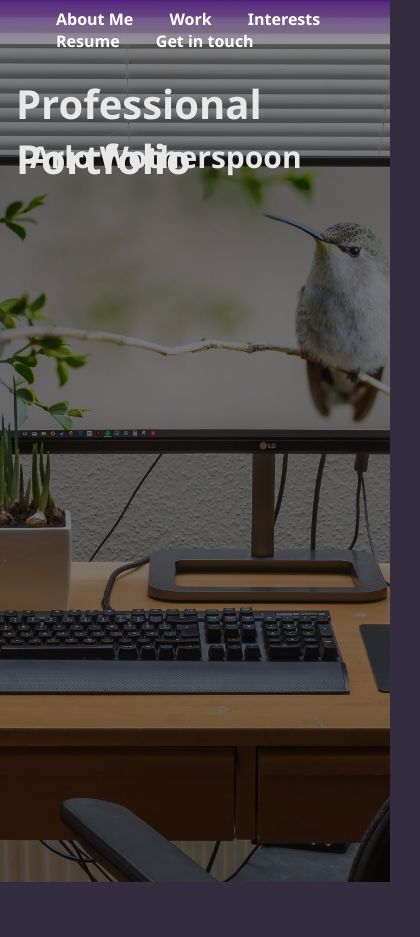
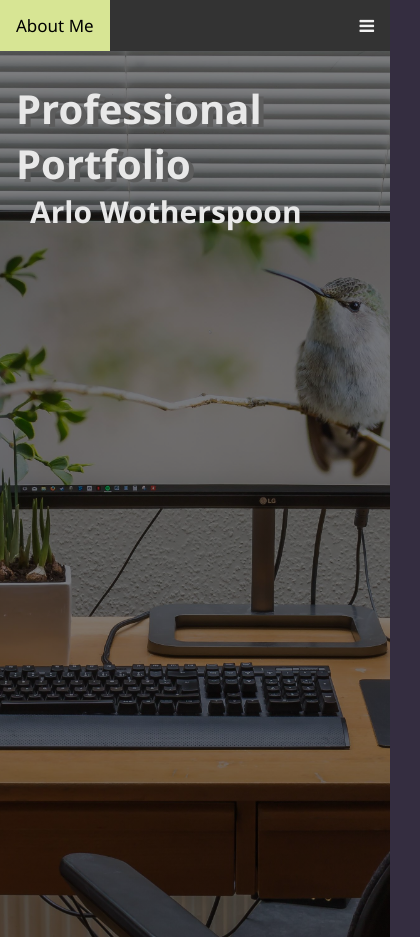
Before and after one commit to 20rp/my-site, a website built with Vite: page index.html in a window 390 px wide. Shown: the whole page, 420 px wide, since content can reach past the window. Before the commit the page ends 882 px from the top, so only its background shows below. Built offline with nearby package versions, Linux system fonts and the light colour scheme.

Commit message:
Updated site

```diff
--- a/content/js/scripts.js
+++ b/content/js/scripts.js
@@ -5,3 +5,13 @@ function toggleContact() {
   const contactForm = document.getElementById("container");
   contactForm.style.display = "block";
 }
+
+/* Toggle between adding and removing the "responsive" class to topnav when the user clicks on the icon */
+function myFunction() {
+  var x = document.getElementById("myTopnav");
+  if (x.className === "topnav") {
+    x.className += " responsive";
+  } else {
+    x.className = "topnav";
+  }
+}
--- a/content/style/style.css
+++ b/content/style/style.css
@@ -42,39 +42,63 @@ li a :hover {
 
 h1,
 h2 {
+  top: 30px;
   display: grid;
-  position: absolute;
+  position: relative;
   left: 16px;
   color: rgb(232, 232, 232);
 }
 
 h1 {
+  text-shadow: 5px 3px rgb(92, 92, 92);
   font-size: 40px;
-  top: 80px;
 }
 
 h2 {
   font-size: 30px;
   left: 30px;
-  top: 140px;
 }
 
-.horizontal {
-  font-weight: bolder;
-  margin-left: auto;
-  margin-right: auto;
-  position: relative;
-  height: 3rem;
-  background-image: linear-gradient(
-    rgba(73, 13, 122, 0.919),
-    rgba(186, 184, 184, 0.556)
-  );
+/* Add a black background color to the top navigation */
+.topnav {
+  background-color: #333;
+  overflow: hidden;
+}
+
+/* Style the links inside the navigation bar */
+.topnav a {
+  float: left;
+  display: block;
+  color: #f2f2f2;
+  text-align: center;
+  padding: 14px 16px;
+  text-decoration: none;
+  font-weight: 400;
+  font-size: 17px;
+}
+
+/* Change the color of links on hover */
+.topnav a:hover {
+  color: black;
+  background-color: rgb(215, 229, 148);
+  color: black;
+}
+
+/* Add an active class to highlight the current page */
+.topnav a.active {
+  background-color: #04aa6d;
+  color: white;
+}
+
+/* Hide the link that should open and close the topnav on small screens */
+.topnav .icon {
+  display: none;
 }
 
 .hero-image {
   background-image: linear-gradient(rgba(0, 0, 0, 0.5), rgba(0, 0, 0, 0.5)),
     url("../img/cover-image.jpg");
-  top: -20px;
+  z-index: 2;
   height: 105%;
   background-position: center;
   background-repeat: no-repeat;
@@ -125,9 +149,37 @@ input[type="submit"]:hover {
   padding: 30px;
   width: 50%;
   height: 450px;
+  transition: ease-in;
 }
 
 #cancel-button {
   position: relative;
   text-align: right;
 }
+/* When the screen is less than 600 pixels wide, hide all links, except for the first one ("Home"). Show the link that contains should open and close the topnav (.icon) */
+@media screen and (max-width: 600px) {
+  .topnav a:not(:first-child) {
+    display: none;
+  }
+  .topnav a.icon {
+    float: right;
+    display: block;
+  }
+}
+
+/* The "responsive" class is added to the topnav with JavaScript when the user clicks on the icon. This class makes the topnav look good on small screens (display the links vertically instead of horizontally) */
+@media screen and (max-width: 600px) {
+  .topnav.responsive {
+    position: relative;
+  }
+  .topnav.responsive a.icon {
+    position: absolute;
+    right: 0;
+    top: 0;
+  }
+  .topnav.responsive a {
+    float: none;
+    display: block;
+    text-align: left;
+  }
+}
--- a/index.html
+++ b/index.html
@@ -16,21 +16,27 @@
     <title>Professional Portfolio</title>
   </head>
   <body>
+    <div class="topnav" id="myTopnav">
+      <a href="/pages/about.html">About Me</a>
+      <a href="/pages/work.html">Work</a>
+      <a href="/pages/interests.html">Interests</a>
+      <a href="/pages/resume.html">Resume</a>
+      <a
+      href="#"
+      id="contact-button"
+      onclick="document.getElementById('contact-form').style.display = 'block'"
+      >Get in touch</a
+    >
+    <a href="javascript:void(0);" class="icon" onclick="myFunction()">
+      <i class="fa fa-bars"></i>
+    </a>
+    </div>
     <div class="hero-image">
-      <ul class="horizontal">
-        <li class="heading"><a href="/pages/about.html">About Me</a></li>
-        <li class="heading"><a href="/pages/work.html">Work</a></li>
-        <li class="heading"><a href="/pages/interests.html">Interests</a></li>
-        <li class="heading"><a href="/pages/resume.html">Resume</a></li>
-        <li>
-          <a
-            href="#"
-            id="contact-button"
-            onclick="document.getElementById('contact-form').style.display = 'block'"
-            >Get in touch</a
-          >
-        </li>
         <script src="../content/js/scripts.js"></script>
+        <link
+          rel="stylesheet"
+          href="https://cdnjs.cloudflare.com/ajax/libs/font-awesome/4.7.0/css/font-awesome.min.css"
+        />
       </ul>
       <div class="hero-text">
         <h1>Professional Portfolio</h1>
```
Also changed, not shown: pages/resume.html (+1 -0 lines).
